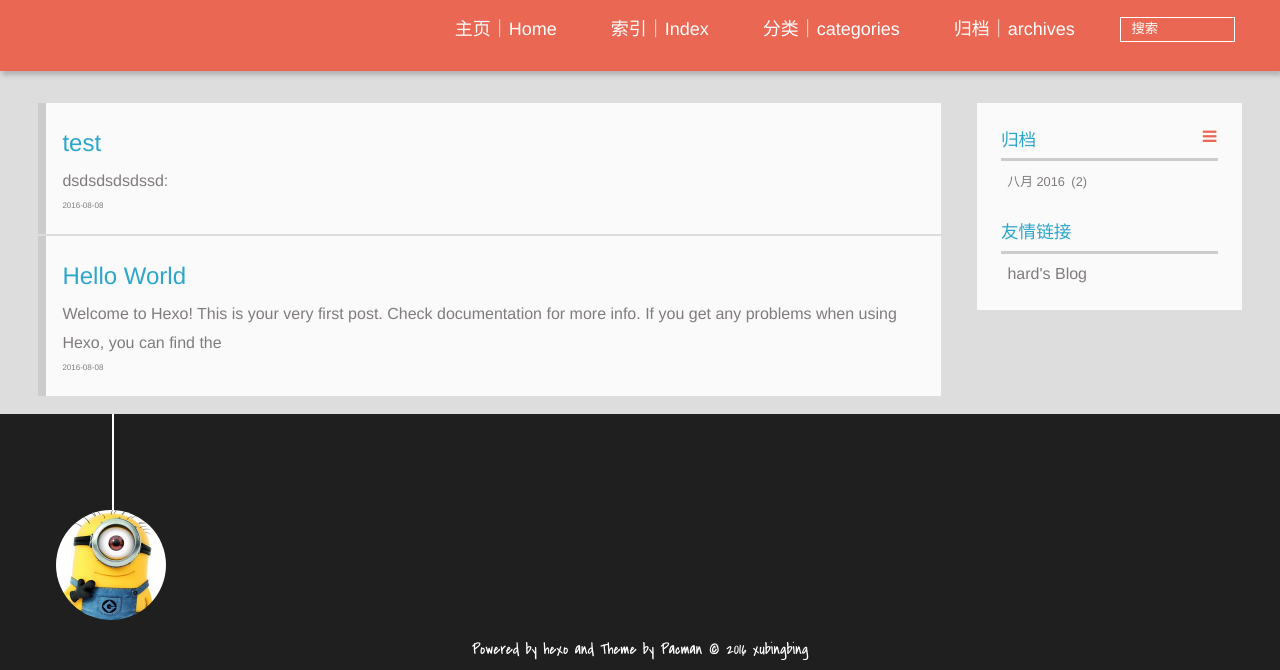
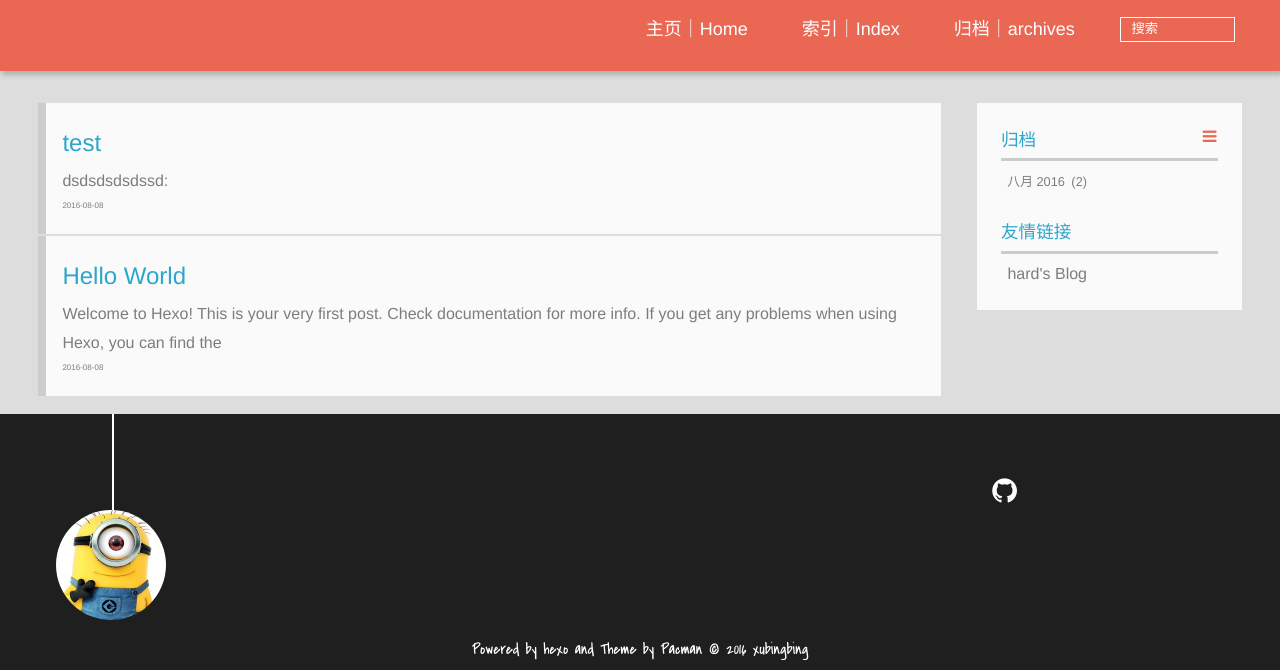
Before and after one commit to Eilene/Eilene.github.io, a plain HTML site: page index.html in a window 1280 px wide. Shown: the part 137-807 px from the top of the page. Drawn offline with Linux system fonts and the light colour scheme; files whose address does not match are found by name.

Commit message:
Site updated: 2016-08-08 20:28:17

```diff
--- a/index.html
+++ b/index.html
@@ -44,8 +44,6 @@
 						<li><a href="/">主页｜Home</a></li>
 
 						<li><a href="/index">索引｜Index</a></li>
-
-						<li><a href="/categories">分类｜categories</a></li>
 
 						<li><a href="/archives">归档｜archives</a></li>
 
@@ -138,6 +136,8 @@
 
 
 
+		<a href="https://github.com/Eilene for https://github.com/Eilene" target="_blank" title="github"></a>
+
 
 
 	</div>
```
Also changed, not shown: 2016/08/08/hello-world/index.html (+2 -2 lines), 2016/08/08/test/index.html (+2 -2 lines), archives/2016/08/index.html (+2 -2 lines), archives/2016/index.html (+2 -2 lines), archives/index.html (+2 -2 lines), categories/index.html (+0 -2 lines), tags/index.html (+0 -2 lines).
